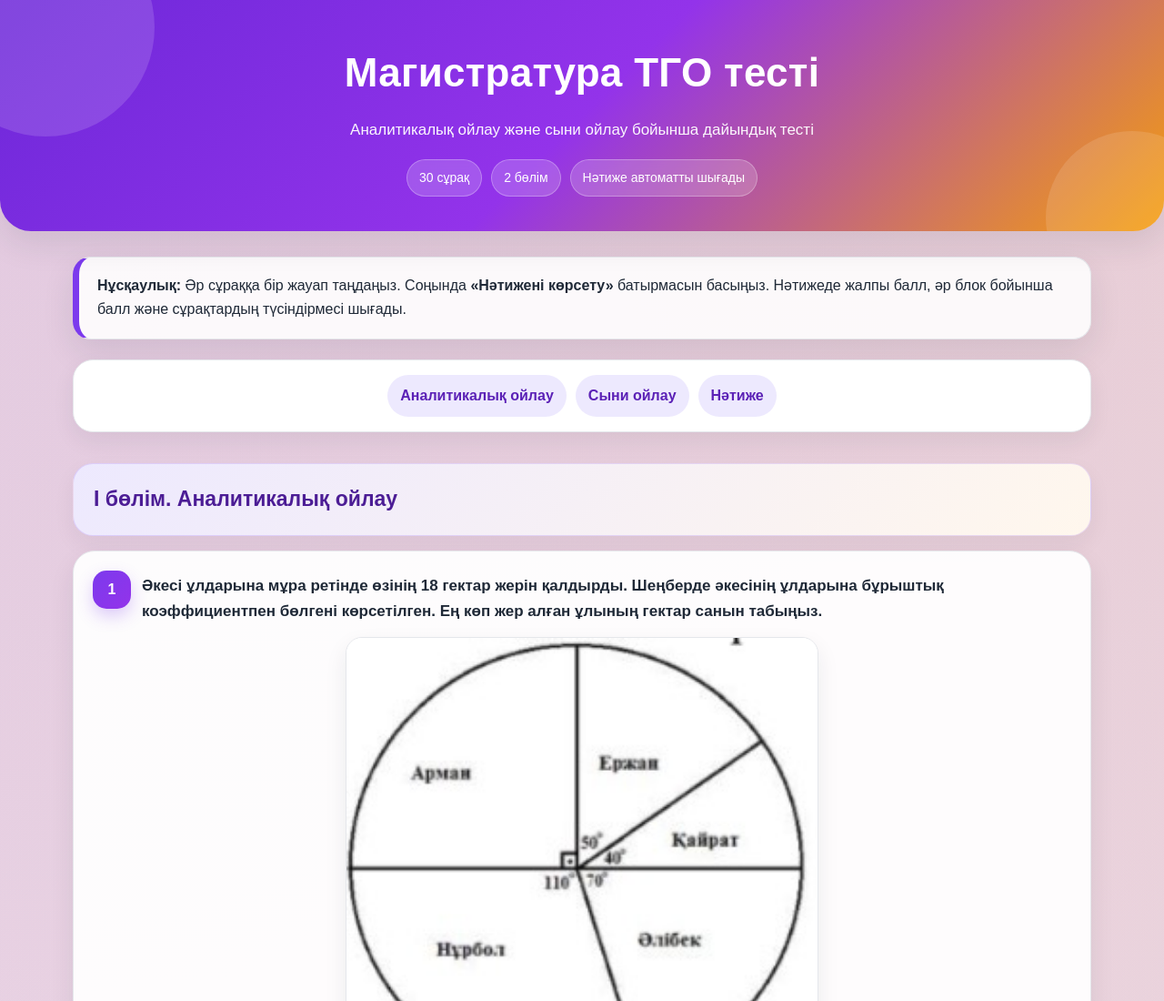
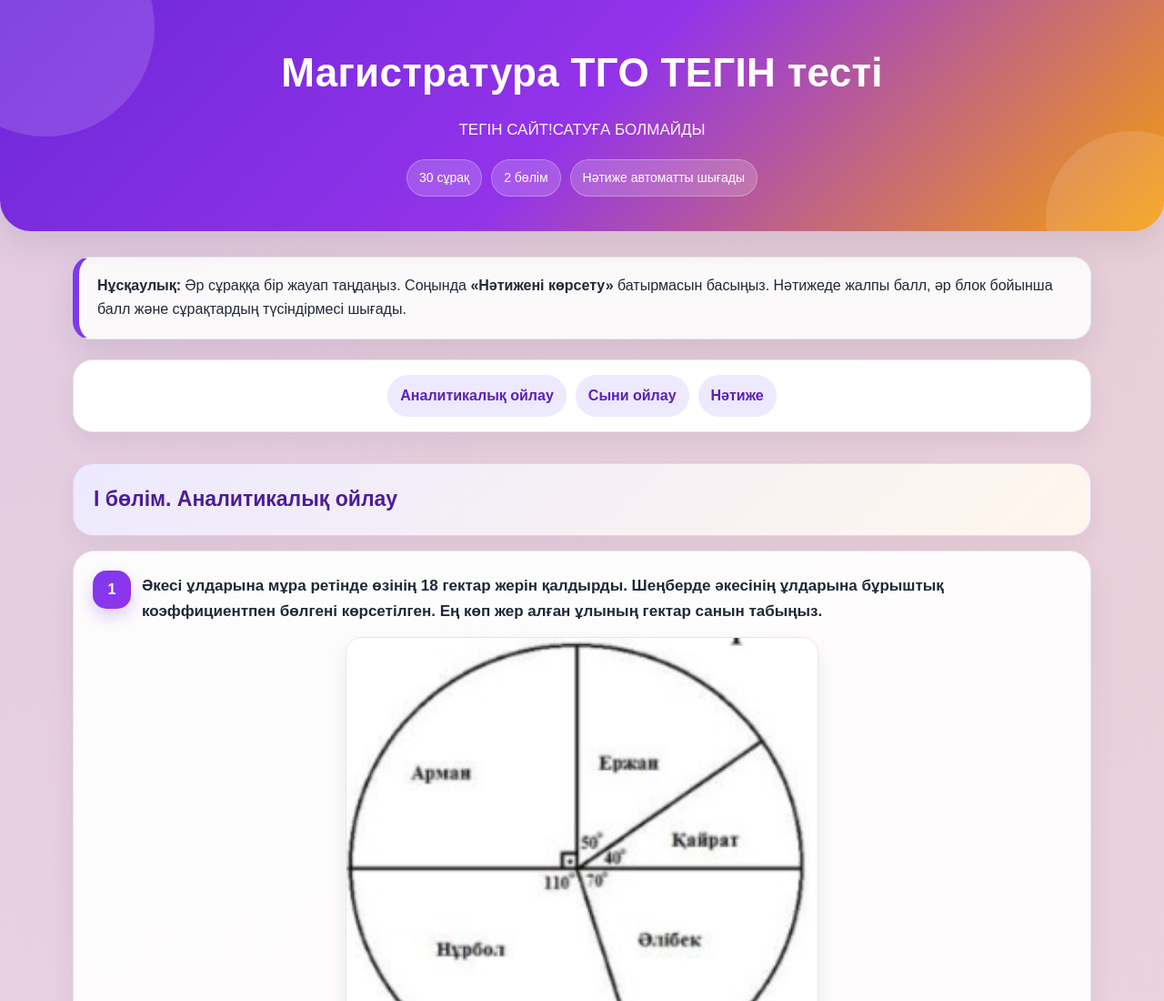
Before and after one commit to naznml/Tgo6, a plain HTML site: page index.html in a window 1280 px wide. Shown: the top 1100 px of the page at 91% size. Drawn offline with Linux system fonts and the light colour scheme.

Commit message:
Update index.html

```diff
--- a/index.html
+++ b/index.html
@@ -421,8 +421,8 @@
 <body>
   <header>
     <div class="header-inner">
-      <h1>Магистратура ТГО тесті</h1>
-      <p>Аналитикалық ойлау және сыни ойлау бойынша дайындық тесті</p>
+      <h1>Магистратура ТГО ТЕГІН тесті </h1>
+      <p>ТЕГІН САЙТ!САТУҒА БОЛМАЙДЫ</p>
 
       <div class="top-badges">
         <span class="badge">30 сұрақ</span>
```
